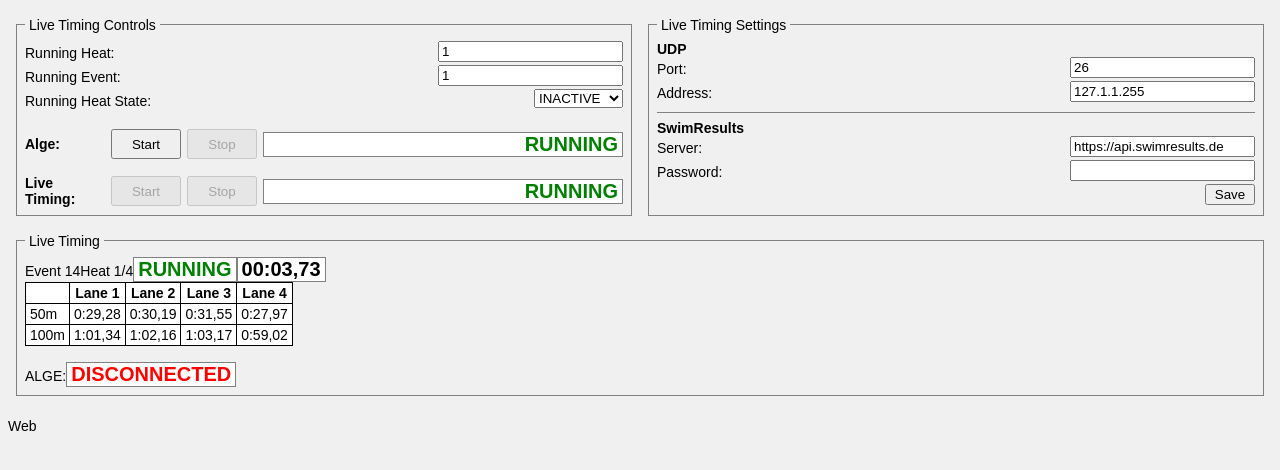
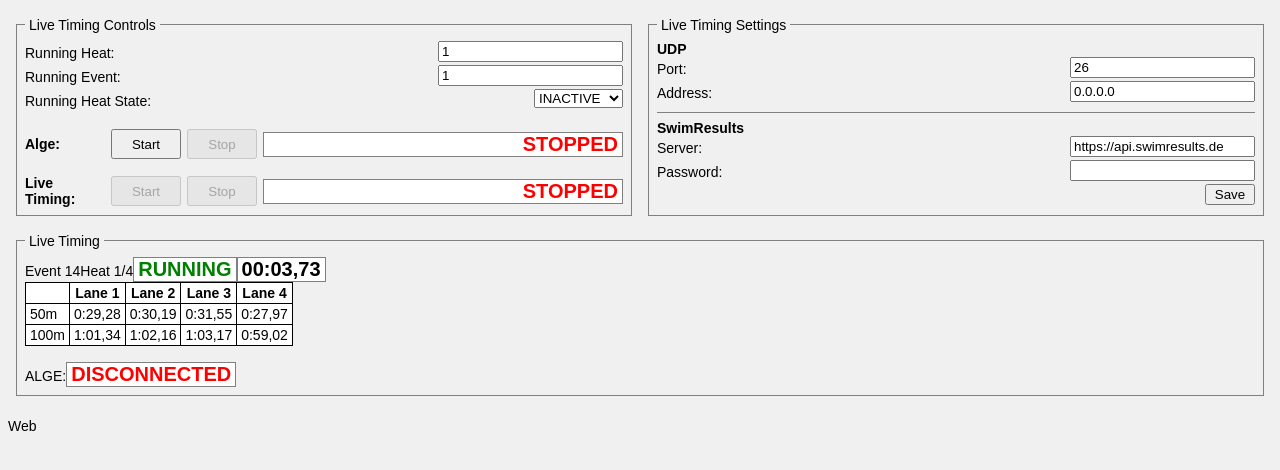
Before and after one commit to SwimResults/HelperApplication, an Angular app: page / in a window 1280 px wide. Shown: the top 470 px of the page. Built offline with nearby package versions, Linux system fonts and the light colour scheme.

Commit message:
make udp port configurable

```diff
--- a/src/app/app.component.html
+++ b/src/app/app.component.html
@@ -21,17 +21,17 @@
   <div class="live-timing-control">
     <b>Alge:</b>
     <button [disabled]="udpActive" (click)="startUdp()">Start</button>
-    <button [disabled]="!udpActive || livetimingActive" (click)="stopUdp()">Stop</button>
-    <span class="status-box success">RUNNING</span>
+    <button [disabled]="!udpActive || liveTimingActive" (click)="stopUdp()">Stop</button>
+    <span class="status-box {{udpActive ? 'success' : 'error'}}">{{udpActive ? "RUNNING" : "STOPPED"}}</span>
   </div>
 
   <br>
 
   <div class="live-timing-control">
     <b>Live Timing:</b>
-    <button [disabled]="!udpActive || livetimingActive" (click)="startLiveTiming()">Start</button>
-    <button [disabled]="!livetimingActive" (click)="stopLiveTiming()">Stop</button>
-    <span class="status-box success">RUNNING</span>
+    <button [disabled]="!udpActive || liveTimingActive" (click)="startLiveTiming()">Start</button>
+    <button [disabled]="!liveTimingActive" (click)="stopLiveTiming()">Stop</button>
+    <span class="status-box {{liveTimingActive ? 'success' : 'error'}}">{{liveTimingActive ? "RUNNING" : "STOPPED"}}</span>
   </div>
 </sr-group-box>
 
@@ -41,12 +41,12 @@
 
   <div class="form-field">
     <label for="udp_port">Port:</label>
-    <input [disabled]="udpActive" id="udp_port" type="number" value="26">
+    <input [disabled]="udpActive" id="udp_port" type="number" [(ngModel)]="udpPort">
   </div>
 
   <div class="form-field">
     <label for="udp_address">Address:</label>
-    <input [disabled]="udpActive" id="udp_address" type="text" value="127.1.1.255">
+    <input [disabled]="udpActive" id="udp_address" type="text" [(ngModel)]="udpAddress">
   </div>
 
   <hr>
@@ -55,14 +55,14 @@
 
   <div class="form-field">
     <label for="sr_server">Server:</label>
-    <input [disabled]="livetimingActive" id="sr_server" type="text" value="https://api.swimresults.de">
+    <input [disabled]="liveTimingActive" id="sr_server" type="text" value="https://api.swimresults.de">
   </div>
 
   <div class="form-field">
     <label for="sr_password">Password:</label>
-    <input [disabled]="livetimingActive" id="sr_password" type="password">
+    <input [disabled]="liveTimingActive" id="sr_password" type="password">
   </div>
-  <button [disabled]="livetimingActive" class="btn-right">Save</button>
+  <button [disabled]="liveTimingActive" class="btn-right" (click)="saveConfig()">Save</button>
 </sr-group-box>
 
 <sr-group-box boxTitle="Live Timing">
@@ -105,6 +105,11 @@
 </sr-group-box>
 
 <div>
+  <ul>
+    @for (message of messages; track message) {
+      <li>{{message}}</li>
+    }
+  </ul>
   <p>{{electronInfo()}}</p>
 </div>
 
--- a/src/app/app.component.ts
+++ b/src/app/app.component.ts
@@ -2,10 +2,14 @@ import {Component} from '@angular/core';
 import {RouterOutlet} from '@angular/router';
 import {GroupBoxComponent} from './layout/group-box/group-box.component';
 import {ElectronService} from './core/service/electron.service';
+import {AlgeService} from './core/service/alge.service';
+import {Subscription} from 'rxjs';
+import {NgForOf} from '@angular/common';
+import {FormsModule} from '@angular/forms';
 
 @Component({
   selector: 'app-root',
-  imports: [RouterOutlet, GroupBoxComponent],
+  imports: [RouterOutlet, GroupBoxComponent, NgForOf, FormsModule],
   templateUrl: './app.component.html',
   styleUrl: './app.component.scss',
   standalone: true
@@ -13,35 +17,59 @@ import {ElectronService} from './core/service/electron.service';
 export class AppComponent {
   title = 'SwimResultsHelperApplication';
 
+  messageSubscription: Subscription;
+  udpActiveSubscription: Subscription;
+  liveTimingActiveSubscription: Subscription;
+
   udpActive: boolean = false;
-  livetimingActive: boolean = false;
+  liveTimingActive: boolean = false;
+
+  messages: string[] = [];
+
+  udpPort: number = 26;
+  udpAddress: string = "0.0.0.0";
 
   constructor(
-    private electronService: ElectronService
+    private electronService: ElectronService,
+    private algeService: AlgeService
   ) {
+    this.messageSubscription = this.algeService.message.subscribe(msg => {
+      console.log("received message update:")
+      console.log(msg)
+      this.messages = [msg, ...this.messages];
+    })
+
+    this.udpActiveSubscription = this.algeService.udpActive.subscribe(state => {
+      this.udpActive = state;
+    })
+
+    this.liveTimingActiveSubscription = this.algeService.liveTimingActive.subscribe(state => {
+      this.liveTimingActive = state;
+    })
   }
 
   startUdp() {
-    this.udpActive = true;
-    this.electronService.startUdpListener();
+    this.electronService.startUdpListener(this.udpPort, this.udpAddress);
   }
 
   stopUdp() {
-    this.udpActive = false;
     this.electronService.stopUdpListener();
   }
 
   startLiveTiming() {
-    this.livetimingActive = true;
-
+    this.algeService.setLiveTimingActive(true);
   }
 
   stopLiveTiming() {
-    this.livetimingActive = false;
+    this.algeService.setLiveTimingActive(false);
 
   }
 
   electronInfo() {
     return this.electronService.isElectron ? 'Electron' : 'Web';
   }
+
+  saveConfig() {
+
+  }
 }
--- /dev/null
+++ b/src/app/core/service/alge.service.ts
@@ -0,0 +1,36 @@
+import {Injectable, NgZone} from '@angular/core';
+import {BehaviorSubject, distinctUntilChanged, ReplaySubject} from 'rxjs';
+
+@Injectable({
+  providedIn: 'root'
+})
+export class AlgeService {
+  private messageSubject = new ReplaySubject<string>();
+  public message = this.messageSubject.asObservable();
+
+  private liveTimingActiveSubject = new ReplaySubject<boolean>();
+  public liveTimingActive = this.liveTimingActiveSubject.asObservable();
+
+  private udpActiveSubject = new ReplaySubject<boolean>();
+  public udpActive = this.udpActiveSubject.asObservable();
+
+  constructor(
+    private ngZone: NgZone
+  ) { }
+
+  sendMessage(msg: string) {
+    console.log("send message")
+    this.ngZone.run(() => {
+      this.messageSubject.next(msg);
+    })
+  }
+
+  setUdpActive(active: boolean) {
+    this.udpActiveSubject.next(active);
+  }
+
+  setLiveTimingActive(active: boolean) {
+    this.liveTimingActiveSubject.next(active);
+  }
+
+}
--- a/src/app/core/service/electron.service.ts
+++ b/src/app/core/service/electron.service.ts
@@ -6,6 +6,8 @@ import {ipcRenderer, webFrame} from 'electron';
 import * as childProcess from 'child_process';
 import * as fs from 'fs';
 import * as dgram from 'node:dgram';
+import {AlgeService} from './alge.service';
+import {finalize} from 'rxjs';
 
 @Injectable({
   providedIn: 'root'
@@ -18,7 +20,9 @@ export class ElectronService {
   dgram!: typeof dgram;
   socket!: dgram.Socket;
 
-  constructor() {
+  constructor(
+    private algeService: AlgeService
+  ) {
     // Conditional imports
     if (this.isElectron) {
       this.ipcRenderer = (window as any).require('electron').ipcRenderer;
@@ -54,16 +58,19 @@ export class ElectronService {
   }
 
   stopUdpListener() {
-    this.socket.disconnect();
+    this.socket.close();
+    this.algeService.setUdpActive(false);
   }
 
-  startUdpListener() {
+  startUdpListener(port: number, address: string) {
     this.dgram = (window as any).require('node:dgram')
 
     this.socket = this.dgram.createSocket({ type: 'udp4', reuseAddr: true });
     let socket = this.socket;
-    this.socket.on('message', function (msg, info){
+    this.socket.on('message', (msg, info) => {
+      console.log("log");
       console.log(msg.toString());
+      this.processMessage(msg.toString());
     });
 
     this.socket.on('listening', () => {
@@ -71,7 +78,22 @@ export class ElectronService {
       console.log("listening on :" + address.address + ":" + address.port);
     });
 
-    this.socket.bind(26);
+    try {
+      this.socket.bind(port, address, () => {
+        console.log("callback")
+        this.algeService.setUdpActive(true);
+      });
+    } catch (e) {
+      console.log("binding port failed")
+      console.log(e)
+      return;
+    }
+
+  }
+
+  processMessage(msg: string) {
+    console.log("send to alge service")
+    this.algeService.sendMessage(msg);
   }
 
   get isElectron(): boolean {
```
Also changed, not shown: 1 other file (tests, documents, lock files or other folders).
